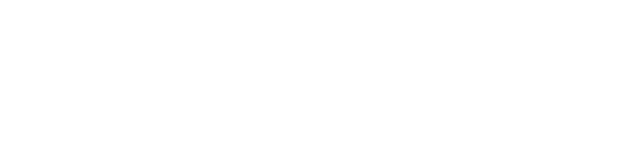
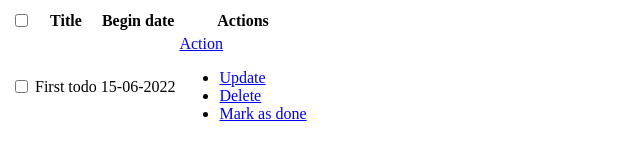
Before and after one commit to dacodemaniak/simple-native-todo, a website: page index.html in a window 1280 px wide. Shown: the whole page, without its empty margins (0-640 px from the left). Drawn offline with Linux system fonts and the light colour scheme.

Commit message:
Add table with a thead and a row

```diff
--- a/index.html
+++ b/index.html
@@ -8,6 +8,55 @@
     </head>
 
     <body>
+        <!-- Todo table with some ui to handle each todo -->
+        <table>
+            <thead>
+                <tr><!-- tr => table row -->
+                    <th>
+                        <input type="checkbox" id="select-all-todos">
+                    </th>
+                    <th>
+                        Title
+                    </th>
+                    <th>
+                        Begin date
+                    </th>
+                    <th>
+                        Actions
+                    </th>
+                </tr>
+            </thead>
 
+            <!-- tbody => Corps du tableau, les lignes -->
+            <tbody>
+                <tr>
+                    <td>
+                        <input type="checkbox" id="todo-1" class="todo-checkbox">
+                    </td>
+                    <td>
+                        First todo
+                    </td>
+                    <td>
+                        15-06-2022
+                    </td>
+                    <td>
+                        <div>
+                            <a href="#" class="btn btn-success menu-trigger" title="Actions">Action</a>
+                            <ul><!-- Unordered list -->
+                                <li><!-- List item-->
+                                    <a href="#" title="Update" class="list-item">Update</a>
+                                </li>
+                                <li><!-- List item-->
+                                    <a href="#" title="Delete" class="list-item">Delete</a>
+                                </li>
+                                <li><!-- List item-->
+                                    <a href="#" title="Mark as done" class="list-item">Mark as done</a>
+                                </li>
+                            </ul>
+                        </div>
+                    </td>
+                </tr>
+            </tbody>
+        </table>
     </body>
 </html>
```
